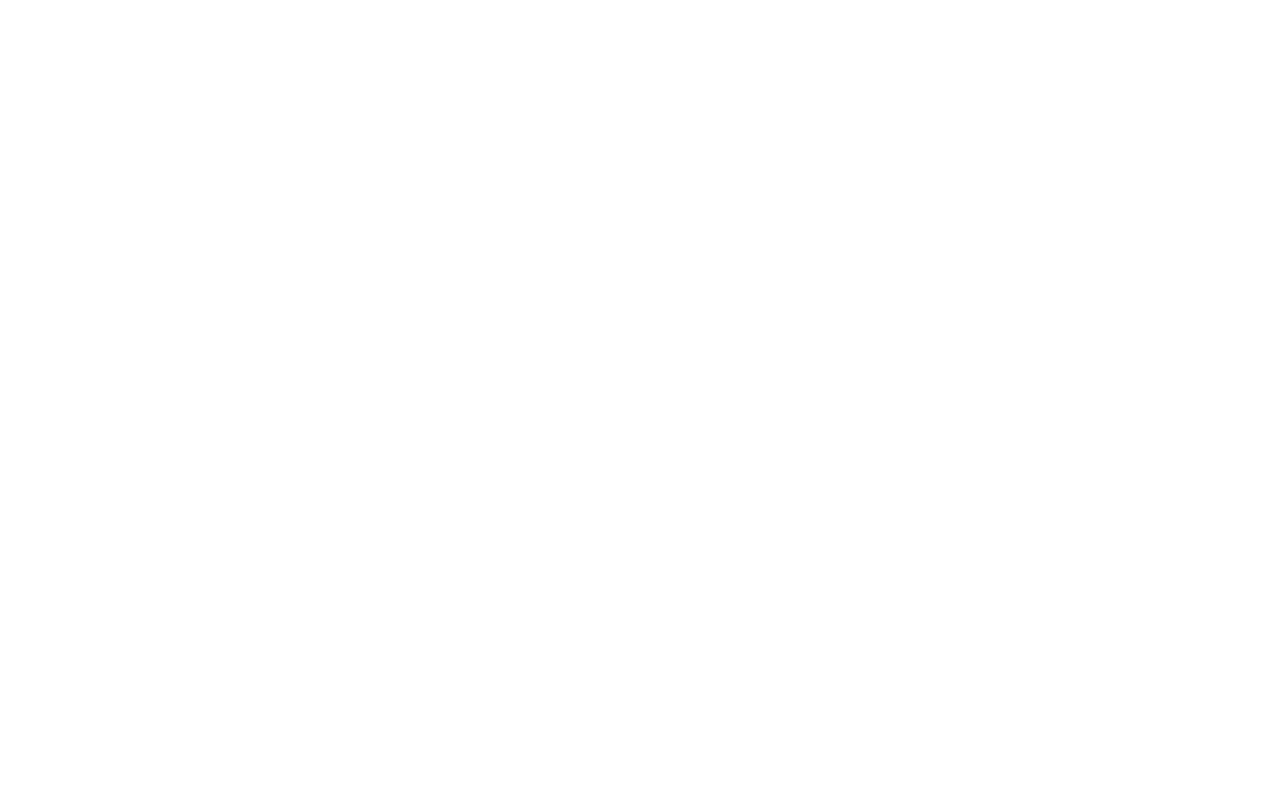
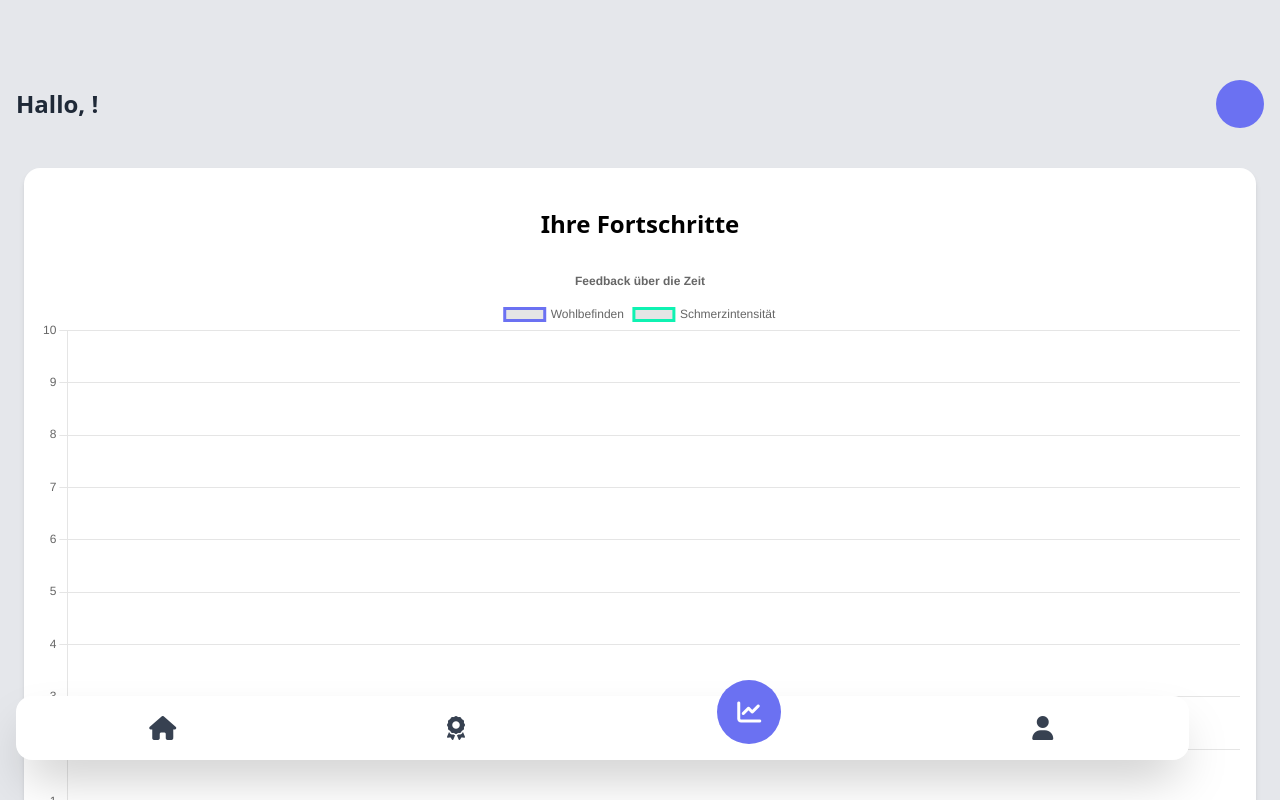
Before and after one commit to mirreko/physio-app, a Vue app in the folder physiotherapy-app/: page /statistics in a window 1280 px wide. Before the commit this address had no page. Built offline with nearby package versions, Linux system fonts and the light colour scheme; sample sign-in values are in the browser's storage.

Commit message:
ADDED statistics in FE

```diff
--- a/physiotherapy-app/src/components/patient/ExerciseCard.vue
+++ b/physiotherapy-app/src/components/patient/ExerciseCard.vue
@@ -124,25 +124,37 @@
     },
   },
   methods: {
-    ...mapActions(['markWorkoutCompleted', 'updatePoints']),
+    ...mapActions(['markWorkoutCompleted', 'updatePoints', 'submitFeedback']),
 
-    completeWorkout() {
+    async completeWorkout() {
   // Daten für das abgeschlossene Workout vorbereiten
   const workoutResult = {
     workoutRating: this.workoutRating,
     painRating: this.painRating,
     completedAt: new Date().toISOString(),
+    patientId: localStorage.getItem("patientId"),
   };
 
   // Hier sendest du die Daten an die DB
   this.markWorkoutCompleted(workoutResult);
+
+  await this.submitFeedback(workoutResult);
 
   // Punkte um 10 erhöhen
   this.updatePoints(10);
 
   // Optional: Benachrichtigung oder Rückmeldung
   alert("Workout erfolgreich abgeschlossen! 🎉");
+
+  // Streak muss nun auch in der DB aktualisiert werden
+  const patientId = localStorage.getItem("patientId");
+  if (patientId) {
+    const newStreak = this.$store.state.streak + 1;  // Erhöhe die Streak
+    // Statt this.updateStreak() sollte dispatch genutzt werden
+    this.$store.dispatch('updateStreak', { patientId, newStreak });
+  }
 },
+
   },
   data() {
     return {
--- a/physiotherapy-app/src/pages/BadgeOverview.vue
+++ b/physiotherapy-app/src/pages/BadgeOverview.vue
@@ -1,11 +1,10 @@
 <template>
-
-  <div class="flex flex-col bg-gradient-to-b from-white to-gray-300 overflow-y-hidden">
+  <div class="flex flex-col bg-gray-200 overflow-y-hidden">
     <HeaderPatient class="sticky top-0 mt-16"/>
     <div class="m-6">
     <p class="">Abzeichen <span class="text-primary text-xl">8</span>/32</p>
     <div class="bg-white rounded-2xl p-4 shadow-md mt-2 mb-32">
-
+      <h1 class="text-xl md:text-2xl font-bold pt-6 text-center mb-6">Ihre Abzeichen</h1>
       <ul class="grid grid-cols-3 gap-6 sm:grid-cols-2 xs:grid-cols-1">
       <!-- Durchlaufe alle Badges und stelle sie dar -->
       <li v-for="badge in badges" :key="badge._id" class="flex flex-col items-center text-center">
--- a/physiotherapy-app/src/pages/PatientDashboard.vue
+++ b/physiotherapy-app/src/pages/PatientDashboard.vue
@@ -1,5 +1,5 @@
 <template>
-  <div class="flex flex-col bg-gradient-to-b from-white to-gray-300 overflow-y-hidden">
+  <div class="flex flex-col bg-gray-200 overflow-y-hidden">
     <HeaderPatient class="p-6 sticky top-0 mt-16"/>
     <div class="flex flex-1">
       <main class="flex-1 p-6 min-h-screen">
--- /dev/null
+++ b/physiotherapy-app/src/pages/Statistics.vue
@@ -0,0 +1,129 @@
+<template>
+    <div class="flex flex-col bg-gray-200 overflow-y-hidden h-screen">
+      <HeaderPatient class="sticky top-0 mt-16" />
+      <div class="m-6">
+        <div class="bg-white rounded-2xl p-4 shadow-md mb-32">
+          <div class="feedback-charts">
+            <h1 class="text-xl md:text-2xl font-bold pt-6 text-center">Ihre Fortschritte</h1>
+
+            <!-- Kombiniertes Diagramm für Wohlbefinden und Schmerzintensität -->
+            <div class="chart-container mt-6">
+              <div class="chart-item">
+                <LineChart :data="combinedChartData" :options="chartOptions" />
+              </div>
+            </div>
+          </div>
+        </div>
+      </div>
+      <NavBar />
+    </div>
+  </template>
+
+  <script>
+  import { mapGetters } from "vuex";
+  import { Line } from "vue-chartjs";
+  import HeaderPatient from "../components/patient/HeaderPatient.vue";
+  import NavBar from "../components/patient/NavBar.vue";
+  import {
+    Chart as ChartJS,
+    Title,
+    Tooltip,
+    Legend,
+    LineElement,
+    PointElement,
+    CategoryScale,
+    LinearScale,
+  } from "chart.js";
+
+  // Registriere alle notwendigen Chart.js-Komponenten
+  ChartJS.register(
+    Title,
+    Tooltip,
+    Legend,
+    LineElement,
+    PointElement,
+    CategoryScale,
+    LinearScale
+  );
+
+  export default {
+    name: "Statistics",
+    components: {
+      LineChart: Line,
+      HeaderPatient,
+      NavBar,
+    },
+    computed: {
+      ...mapGetters(["getFeedbacks"]),
+
+      // Kombinierte Daten für das Diagramm
+      combinedChartData() {
+        const labels = this.getFeedbacks.map((feedback) =>
+          new Date(feedback.completedAt).toLocaleDateString()
+        );
+        const workoutData = this.getFeedbacks.map((feedback) => feedback.workoutRating);
+        const painData = this.getFeedbacks.map((feedback) => feedback.painRating);
+
+        return {
+          labels,
+          datasets: [
+            {
+              label: "Wohlbefinden",
+              data: workoutData,
+              borderColor: "#6B71F2",
+              fill: false,
+              tension: 0.4, // Cubic Interpolation für glatte Linien
+            },
+            {
+              label: "Schmerzintensität",
+              data: painData,
+              borderColor: "#0FF2B2",
+              fill: false,
+              tension: 0.4, // Cubic Interpolation für glatte Linien
+            },
+          ],
+        };
+      },
+
+      // Diagramm-Optionen
+      chartOptions() {
+        return {
+          responsive: true,
+          plugins: {
+            title: {
+              display: true,
+              text: "Feedback über die Zeit",
+            },
+            tooltip: {
+              callbacks: {
+                label: function (tooltipItem) {
+                  return tooltipItem.raw + " / 10";
+                },
+              },
+            },
+          },
+          scales: {
+            x: {
+              ticks: {
+                autoSkip: true,
+                maxRotation: 0, // Verhindert die Rotation der Labels
+                minRotation: 0,
+              },
+            },
+            y: {
+              min: 0, // Setzt den minimalen Wert der Y-Achse auf 0
+              max: 10, // Setzt den maximalen Wert der Y-Achse auf 10
+              ticks: {
+                stepSize: 1, // Die Y-Achse zeigt Werte von 0 bis 10 in Schritten von 1
+              },
+            },
+          },
+        };
+      },
+    },
+  };
+  </script>
+
+  <style scoped>
+
+  </style>
--- a/physiotherapy-app/src/router/index.js
+++ b/physiotherapy-app/src/router/index.js
@@ -7,6 +7,7 @@
 import Trainingplans from '../pages/Trainingplans.vue';
 import ExerciseList from '../components/physio/ExerciseList.vue';
 import BadgeOverview from '../pages/BadgeOverview.vue';
+import Statistics from '../pages/Statistics.vue';
 
 const routes = [
   {
@@ -59,7 +60,13 @@
     name: 'BadgeOverview',
     component: BadgeOverview,
     meta: { requiresAuth: true },
-  }
+  },
+  {
+    path: '/statistics',
+    name: 'Statistics',
+    component: Statistics,
+    meta: { requiresAuth: true },
+  },
 ];
 
 const router = createRouter({
```
Lines whose indentation alone changed are shown as unchanged.
